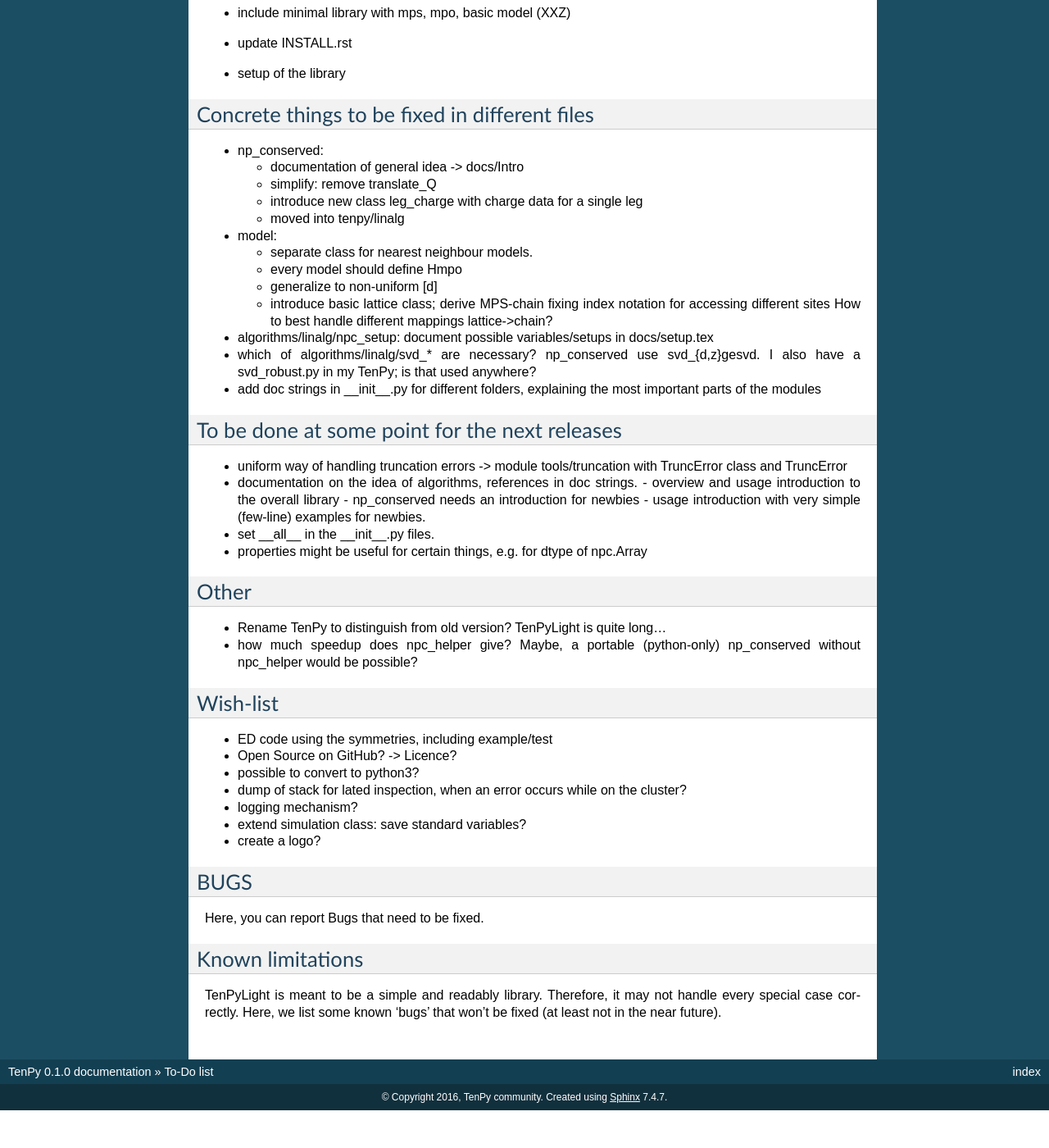
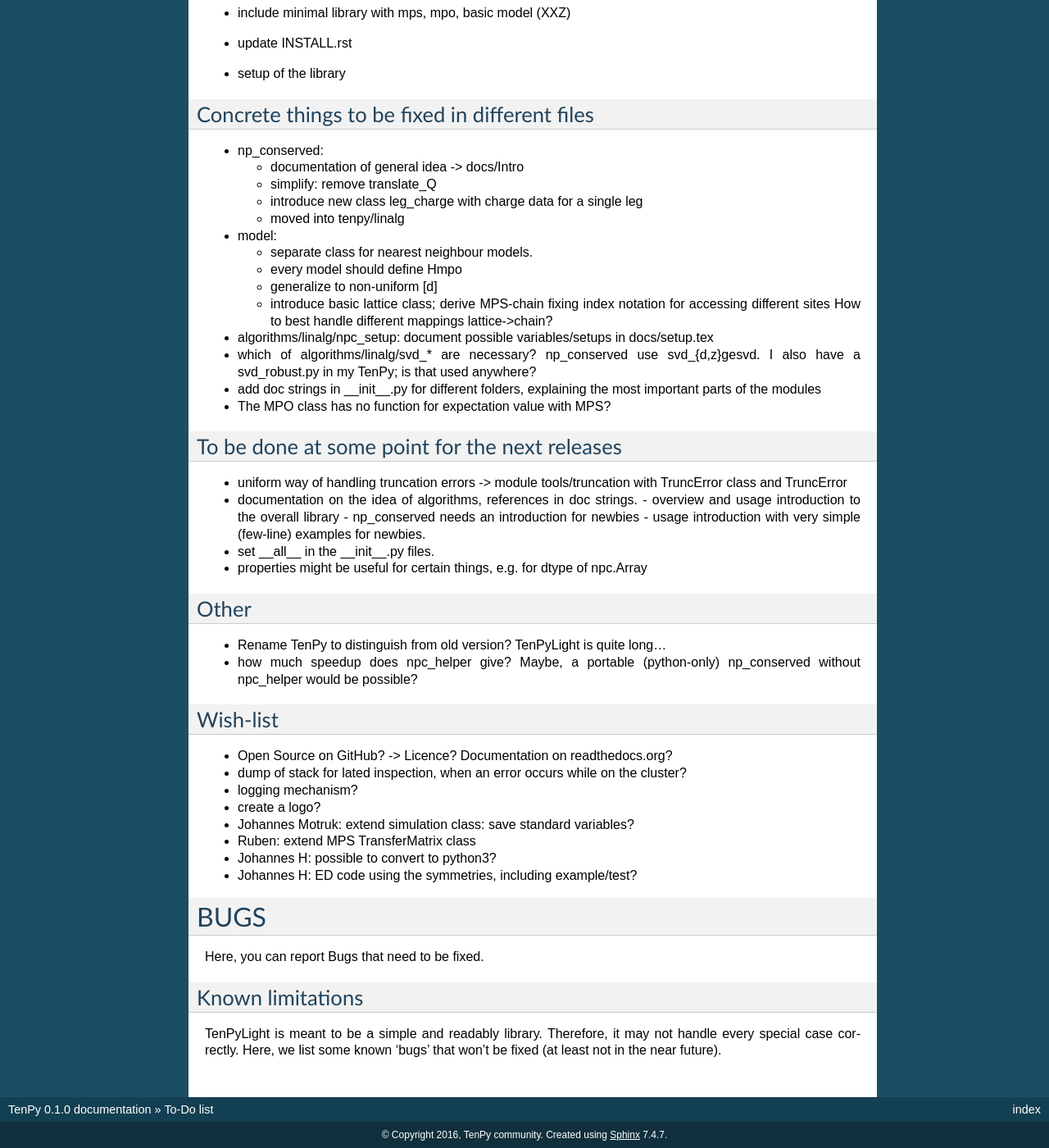
Before and after one commit to tenpy/tenpy, a Sphinx documentation site: the page built from docs/todo.rst, in a window 1280 px wide and 1400 px high, scrolled down 426 px. Shown: the whole window at 82% size. Built offline with Sphinx 7.4.7, drawn with Linux system fonts in a browser that asks for light colours; before the commit the page ends 1780 px from its top, so only the background shows below that.

Commit message:
ideas/Comments of Ruben

```diff
--- a/docs/todo.rst
+++ b/docs/todo.rst
@@ -43,6 +43,7 @@ Concrete things to be fixed in different files
 - which of algorithms/linalg/svd_* are necessary? np_conserved use svd_{d,z}gesvd.
   I also have a svd_robust.py in my TenPy; is that used anywhere?
 - add doc strings in __init__.py for different folders, explaining the most important parts of the modules
+- The MPO class has no function for expectation value with MPS?
 
 
 To be done at some point for the next releases
@@ -64,17 +65,19 @@ Other
 
 Wish-list
 ---------
-- ED code using the symmetries, including example/test
-- Open Source on GitHub? -> Licence?
-- possible to convert to python3?
+- Open Source on GitHub? -> Licence? Documentation on readthedocs.org?
 - dump of stack for lated inspection, when an error occurs while on the cluster?
 - logging mechanism?
-- extend simulation class: save standard variables?
 - create a logo?
+- Johannes Motruk: extend simulation class: save standard variables?
+- Ruben: extend MPS TransferMatrix class
+- Johannes H: possible to convert to python3?
+- Johannes H: ED code using the symmetries, including example/test?
+
 
 .. _buglist:
 BUGS
-----
+====
 Here, you can report Bugs that need to be fixed.
 
 
```
